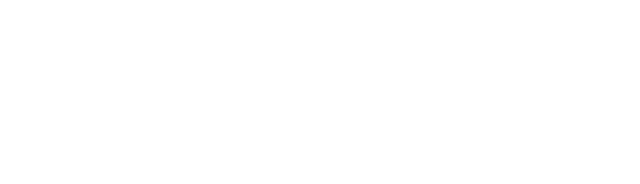
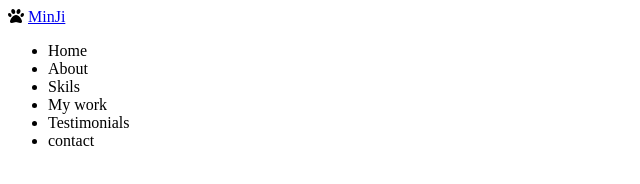
Before and after one commit to min-ji97/Portfolio, a plain HTML site: page index.html in a window 1280 px wide. Shown: the whole page, without its empty margins (0-640 px from the left). Drawn offline with Linux system fonts and the light colour scheme.

Commit message:
HTML:navbar

```diff
--- a/index.html
+++ b/index.html
@@ -15,6 +15,32 @@
     <script src="main.js" defer></script>
 </head>
 <body>
+       <!--Navbar-->
+       <nav id="navbar">
+        <div class="navbar__logo">
+            <i class="fas fa-paw"></i>
+            <a href="#">MinJi</a>
+        </div>
+            <ul class="navbar__menu">
+                <li class="navbar__menu__item">Home</li>
+                <li class="navbar__menu__item">About</li>
+                <li class="navbar__menu__item">Skils</li>
+                <li class="navbar__menu__item">My work</li>
+                <li class="navbar__menu__item">Testimonials</li>
+                <li class="navbar__menu__item">contact</li>
+            </ul>
+        </div>
+    </nav>
+    <!--About-->
+    <section id="about"></section>
+    <!--Skils-->
+    <section id="skils"></section>
+    <!--My work-->
+    <section id="work"></section>
+    <!--testimonials-->
+    <section id="testimonials"></section>
+    <!--contact-->
+    <section id="contact"></section>
 
 </body>
 </html>
```
